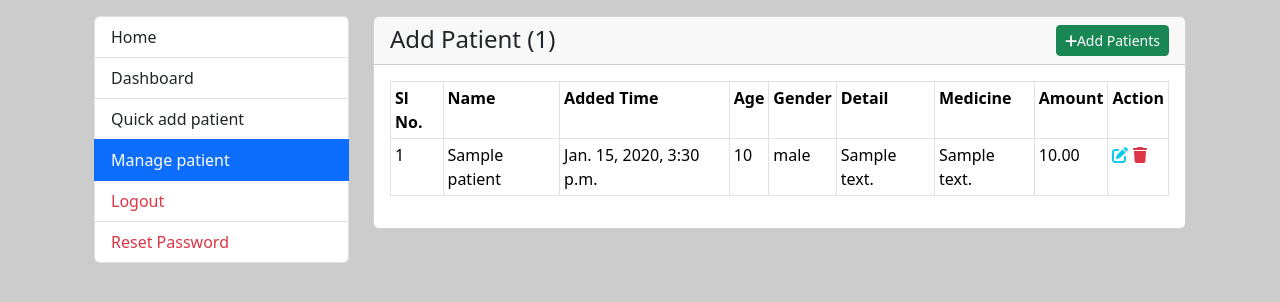
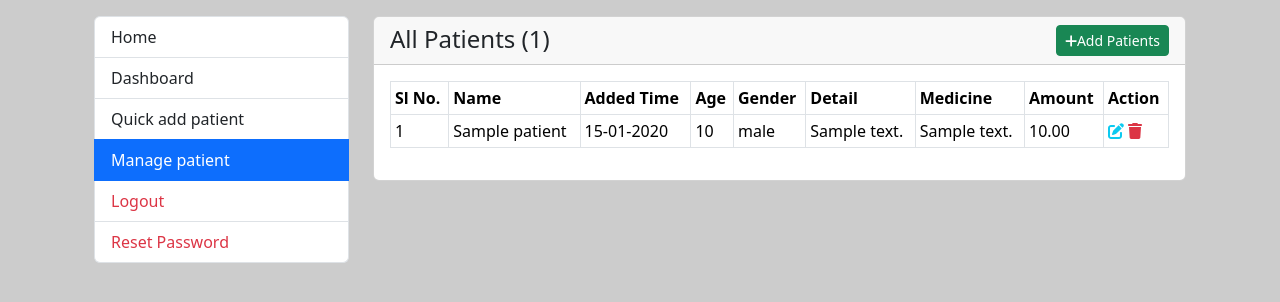
Before and after one commit to musarafhossain/MediHub, a Django app: page /patients in a window 1280 px wide. Shown: the top 302 px of the page. Run offline with Django 5.2, Linux system fonts and the light colour scheme; a user stored in the database is signed in; tables that the repository leaves empty hold one stand-in row (values such as "Sample post").

Commit message:
complete patient update

```diff
--- a/main/patient/templates/doctor/all-patients.html
+++ b/main/patient/templates/doctor/all-patients.html
@@ -3,7 +3,7 @@
 {% block main %}
     <div class="card">
         <h4 class="card-header">
-            Add Patient ({{data.count}})
+            All Patients ({{data.count}})
             <a href="{% url 'add-patients' %}" class="float-end btn btn-sm btn-success"><i class="fa-solid fa-plus"></i>Add Patients</a>
         </h4>
         <div class="card-body">
@@ -25,15 +25,17 @@
                             <tr>
                                 <td>{{forloop.counter}}</td>
                                 <td>{{row.name}}</td>
-                                <td>{{row.added_time}}</td>
+                                <td>{{row.added_time|date:'d-m-Y'}}</td>
                                 <td>{{row.age}}</td>
                                 <td>{{row.gender}}</td>
                                 <td>{{row.detail}}</td>
                                 <td>{{row.medicine_detail}}</td>
                                 <td>{{row.amount}}</td>
                                 <td>
-                                    <a href="#" class="text-info"><i class="fa-solid fa-pen-to-square"></i></a>
-                                    <a href="{% url 'delete-patients' row.id %}" class="text-danger"><i class="fa-solid fa-trash"></i></a>
+                                    <a href="{% url 'update-patients' row.id %}" class="text-info"><i class="fa-solid fa-pen-to-square"></i></a>
+                                    <a href="{% url 'delete-patients' row.id %}" class="text-danger" onclick="return confirm('Are you sure you want to delete this patient?');">
+                                        <i class="fa-solid fa-trash"></i>
+                                    </a>
                                 </td>
                             </tr>
                         {% endfor %}
--- a/main/patient/templates/doctor/quick-add-patient.html
+++ b/main/patient/templates/doctor/quick-add-patient.html
@@ -2,7 +2,7 @@
 {% load filters %}
 {% block main %}
     <div class="card">
-        <h4 class="card-header">Add Patient</h4>
+        <h4 class="card-header">{{heading}}</h4>
         <div class="card-body">
             {% if messages %}
                 {% for message in messages %}
@@ -38,7 +38,7 @@
                     {% endfor %}
                     <tr>
                         <td colspan="2">
-                            <input type="submit" class="btn btn-sm btn-success" value="Add Patient">
+                            <input type="submit" class="btn btn-sm btn-success" value="{{heading}}">
                         </td>
                     </tr>
                 </table>
--- a/main/patient/urls.py
+++ b/main/patient/urls.py
@@ -8,6 +8,7 @@ urlpatterns = [
     path('patients', views.all_patients, name='all-patients'),
     path('patients/add', views.add_patients, name='add-patients'),
     path('patients/delete/<int:id>', views.delete_patients, name='delete-patients'),
+    path('patients/update/<int:id>', views.update_patients, name='update-patients'),
     path('doctor/login/', views.doctor_login, name='doctor_login'),
     path('doctor/logout/', views.doctor_logout, name='doctor_logout'),
     path('doctor/reset-password/', views.doctor_change_password, name='doctor_change_password'),
--- a/main/patient/views.py
+++ b/main/patient/views.py
@@ -35,7 +35,8 @@ def doctor_quick_add_patient(request):
         fm = QuickPatientForm()
     return render(request, 'doctor/quick-add-patient.html', {
         'page_title': 'Quick Add Patient',
-        'form': fm
+        'form': fm,
+        'heading':'Quick Add Patient',
     })
 
 #View all patient
@@ -63,8 +64,31 @@ def add_patients(request):
         fm = PatientForm()
     return render(request, 'doctor/quick-add-patient.html', {
         'page_title': 'Add Patient',
-        'form': fm
+        'form': fm,
+        'heading':'Add Patient',
     })
+
+#Update patient
+def update_patients(request, id):
+    if not request.user.is_authenticated:
+        return redirect('doctor_login')
+    if id is not None:
+        patient = Patient.objects.get(id=id)
+        if request.method=='POST':
+            fm = PatientForm(request.POST, instance=patient)
+            if fm.is_valid():
+                fm.save()
+                messages.success(request, "Patient updated successfully")
+            else:
+                messages.warning(request, "Something went wrong!!")
+            redirect('update-patients', id)
+        else:
+            fm = PatientForm(instance=patient)
+        return render(request, 'doctor/quick-add-patient.html', {
+            'page_title': 'Update Patient',
+            'form': fm,
+            'heading':'Update Patient',
+        })
 
 #Delete patient
 def delete_patients(request, id):
```
